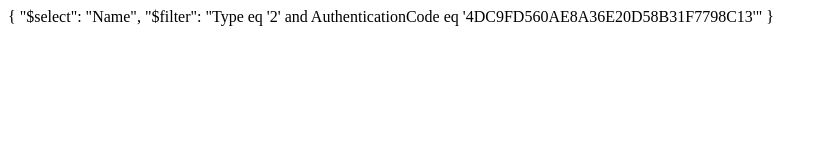
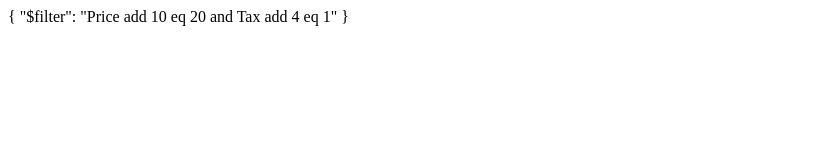
Before and after one commit to the-mausoleum/odata.js, a website: page test/index.html in a window 1280 px wide. Shown: the whole page, without its empty margins (0-825 px from the left). Drawn offline with Linux system fonts and the light colour scheme.

Commit message:
Add remaining logical and arithmetic filters

```diff
--- a/src/odata.js
+++ b/src/odata.js
@@ -117,13 +117,65 @@ var OData = (function () {
 
         };
 
-        Filter.prototype.equal = function (property, value) {
+        Filter.prototype.equal = function (lhs, rhs) {
 
-            _filter.push(property + ' eq ' + '\'' + value + '\'');
+            join(lhs, 'eq', rhs);
 
             return this;
 
         };
+
+        Filter.prototype.eq = Filter.prototype.equal;
+
+        Filter.prototype.notEqual = function (lhs, rhs) {
+
+            join(lhs, 'ne', rhs);
+
+            return this;
+
+        };
+
+        Filter.prototype.ne = Filter.prototype.notEqual;
+
+        Filter.prototype.greaterThan = function (lhs, rhs) {
+
+            join(lhs, 'gt', rhs);
+
+            return this;
+
+        };
+
+        Filter.prototype.gt = Filter.prototype.greaterThan;
+
+        Filter.prototype.greaterThanOrEqual = function (lhs, rhs) {
+
+            join(lhs, 'ge', rhs);
+
+            return this;
+
+        };
+
+        Filter.prototype.ge = Filter.prototype.greaterThanOrEqual;
+
+        Filter.prototype.lessThan = function (lhs, rhs) {
+
+            join(lhs, 'lt', rhs);
+
+            return this;
+
+        };
+
+        Filter.prototype.lt = Filter.prototype.lessThan;
+
+        Filter.prototype.lessThanOrEqual = function (lhs, rhs) {
+
+            join(lhs, 'le', rhs);
+
+            return this;
+
+        };
+
+        Filter.prototype.le = Filter.prototype.lessThanOrEqual;
 
         Filter.prototype.and = function () {
 
@@ -133,6 +185,70 @@ var OData = (function () {
 
         };
 
+        Filter.prototype.or = function () {
+
+            _filter.push('or');
+
+            return this;
+
+        };
+
+        Filter.prototype.not = function () {
+
+            _filter.push('not');
+
+            return this;
+
+        };
+
+        Filter.prototype.add = function (lhs, rhs) {
+
+            _filter.push(joinArithmetic(lhs, 'add', rhs));
+
+            return this;
+
+        };
+
+        Filter.prototype.subtract = function (lhs, rhs) {
+
+            _filter.push(joinArithmetic(lhs, 'sub', rhs));
+
+            return this;
+
+        };
+
+        Filter.prototype.sub = Filter.prototype.subtract;
+
+        Filter.prototype.multiply = function (lhs, rhs) {
+
+            _filter.push(joinArithmetic(lhs, 'mul', rhs));
+
+            return this;
+
+        };
+
+        Filter.prototype.mul = Filter.prototype.multiply;
+
+        Filter.prototype.divide = function (lhs, rhs) {
+
+            _filter.push(joinArithmetic(lhs, 'div', rhs));
+
+            return this;
+
+        };
+
+        Filter.prototype.div = Filter.prototype.divide;
+
+        Filter.prototype.modulo = function (lhs, rhs) {
+
+            _filter.push(joinArithmetic(lhs, 'mod', rhs));
+
+            return this;
+
+        };
+
+        Filter.prototype.mod = Filter.prototype.modulo;
+
         Filter.prototype.next = function () {
 
             include('$filter');
@@ -140,6 +256,28 @@ var OData = (function () {
             return this;
 
         }.bind(this);
+
+        var join = function (lhs, operator, rhs) {
+
+            if (lhs !== null && typeof rhs === 'undefined') {
+                _filter.push(joinArithmetic('eq', lhs));
+            } else {
+                _filter.push(joinLogical(lhs, 'eq', rhs));
+            }
+
+        };
+
+        var joinLogical = function (lhs, operator, rhs) {
+
+            return lhs + ' ' + operator + ' ' + '\'' + rhs + '\'';
+
+        };
+
+        var joinArithmetic = function (lhs, operator, rhs) {
+
+            return lhs + ' ' + operator + (rhs ? ' ' + rhs : '');
+
+        };
 
         return callback(new Filter());
 
--- a/test/index.html
+++ b/test/index.html
@@ -15,12 +15,13 @@
         console.log(odata)
 
         var query = odata
-            .select('Name')
             .filter(function (filter) {
                 return filter
-                    .equal('Type', 2)
+                    .add('Price', 10)
+                    .equal(20)
                     .and()
-                    .equal('AuthenticationCode', '4DC9FD560AE8A36E20D58B31F7798C13')
+                    .add('Tax', 4)
+                    .notEqual(1)
                     .next();
             })
             .query();
```
Also changed, not shown: dist/odata.js, dist/odata.min.js.
